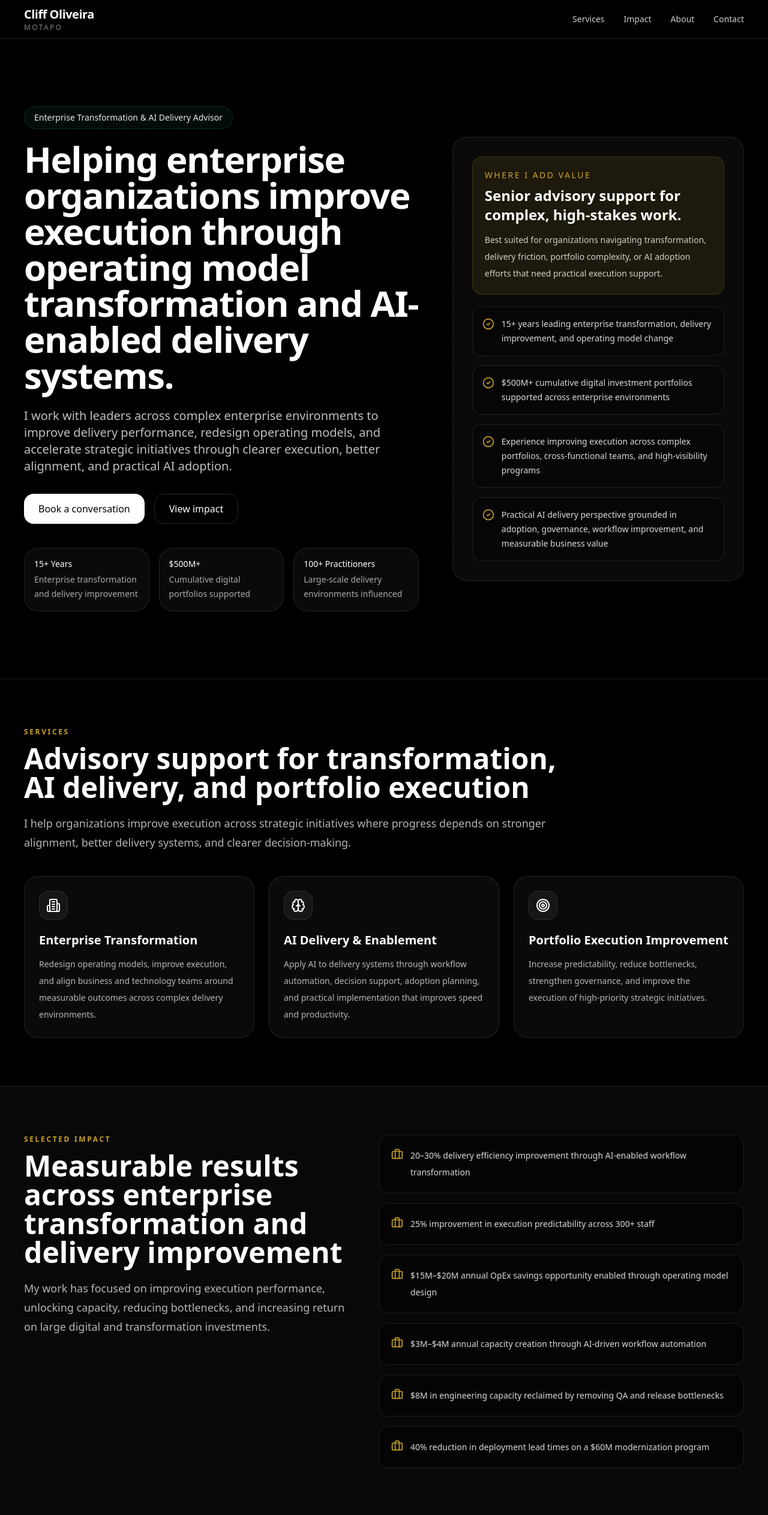
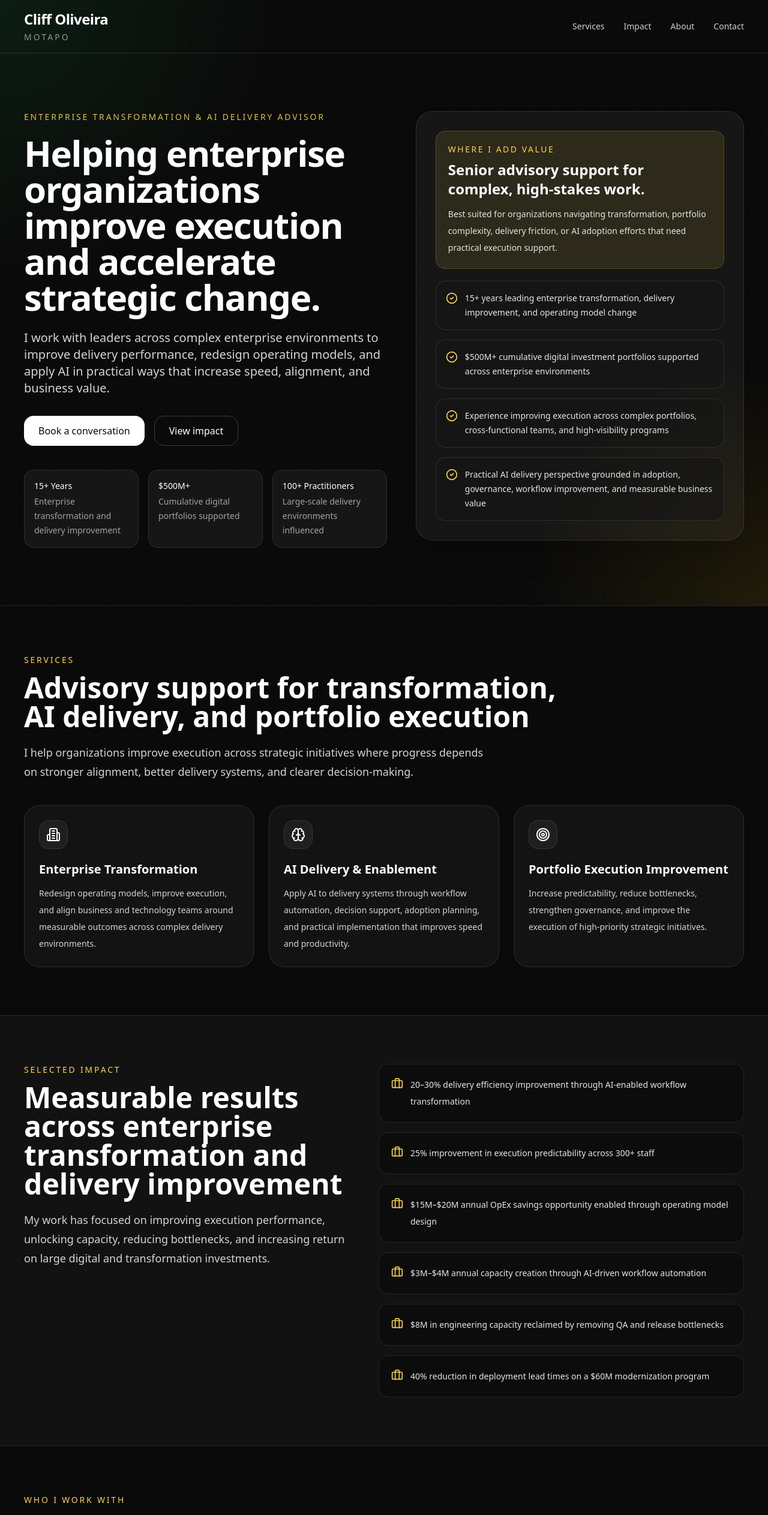
Before and after one commit to motapo-user/motapo-website, a Next.js app: page / in a window 1280 px wide. Shown: the top 2525 px of the page at 60% size. Built offline with nearby package versions, Linux system fonts and the light colour scheme.

Commit message:
Update page.tsx
Fixes to some headers and copy.

```diff
--- a/app/page.tsx
+++ b/app/page.tsx
@@ -37,6 +37,15 @@ const differentiators = [
   "Practical AI delivery perspective grounded in adoption, governance, workflow improvement, and measurable business value",
 ];
 
+const impactPoints = [
+  "20–30% delivery efficiency improvement through AI-enabled workflow transformation",
+  "25% improvement in execution predictability across 300+ staff",
+  "$15M–$20M annual OpEx savings opportunity enabled through operating model design",
+  "$3M–$4M annual capacity creation through AI-driven workflow automation",
+  "$8M in engineering capacity reclaimed by removing QA and release bottlenecks",
+  "40% reduction in deployment lead times on a $60M modernization program",
+];
+
 const credibility = [
   {
     company: "IGM Financial",
@@ -52,15 +61,6 @@ const credibility = [
   },
 ];
 
-const impactPoints = [
-  "20–30% delivery efficiency improvement through AI-enabled workflow transformation",
-  "25% improvement in execution predictability across 300+ staff",
-  "$15M–$20M annual OpEx savings opportunity enabled through operating model design",
-  "$3M–$4M annual capacity creation through AI-driven workflow automation",
-  "$8M in engineering capacity reclaimed by removing QA and release bottlenecks",
-  "40% reduction in deployment lead times on a $60M modernization program",
-];
-
 const whoIHelp = [
   "Enterprise leaders responsible for transformation, modernization, and strategic execution",
   "Organizations improving operating models, delivery systems, and cross-functional alignment",
@@ -70,65 +70,65 @@ const whoIHelp = [
 
 export default function HomePage() {
   return (
-    <main className="min-h-screen bg-black text-white">
-      <header className="sticky top-0 z-50 border-b border-white/10 bg-black/80 backdrop-blur">
-        <div className="section-shell flex h-16 items-center justify-between">
+    <main className="min-h-screen bg-neutral-950 text-white">
+      <section className="relative overflow-hidden border-b border-white/10">
+        <div className="absolute inset-0 bg-[radial-gradient(circle_at_top_left,rgba(34,197,94,0.10),transparent_28%),radial-gradient(circle_at_bottom_right,rgba(234,179,8,0.10),transparent_25%)]" />
+        <div className="absolute inset-0 opacity-20 [background-image:linear-gradient(to_right,rgba(255,255,255,0.06)_1px,transparent_1px),linear-gradient(to_bottom,rgba(255,255,255,0.06)_1px,transparent_1px)] [background-size:44px_44px]" />
+
+        <header className="relative border-b border-white/10">
+          <div className="mx-auto flex max-w-7xl items-center justify-between px-6 py-4 md:px-10">
             <div>
-            <div className="text-xl font-semibold tracking-tight">
+              <div className="text-2xl font-semibold tracking-tight">
                 Cliff Oliveira
               </div>
-            <div className="hidden text-xs uppercase tracking-[0.2em] text-white/50 sm:block">
+              <div className="mt-1 text-sm uppercase tracking-[0.22em] text-white/55">
                 Motapo
               </div>
             </div>
 
             <nav className="hidden items-center gap-8 text-sm text-white/80 md:flex">
-            <a href="#services" className="hover:text-white">
+              <a href="#services" className="transition hover:text-white">
                 Services
               </a>
-            <a href="#impact" className="hover:text-white">
+              <a href="#impact" className="transition hover:text-white">
                 Impact
               </a>
-            <a href="#about" className="hover:text-white">
+              <a href="#about" className="transition hover:text-white">
                 About
               </a>
-            <a href="#contact" className="hover:text-white">
+              <a href="#contact" className="transition hover:text-white">
                 Contact
               </a>
             </nav>
           </div>
         </header>
 
-      <section className="relative overflow-hidden border-b border-white/10">
-        <div className="grid-overlay absolute inset-0 opacity-20" />
-        <div className="section-shell relative grid gap-14 py-20 lg:grid-cols-[1.15fr_0.85fr] lg:items-center lg:py-28">
+        <div className="relative mx-auto grid max-w-7xl gap-12 px-6 py-20 md:px-10 lg:grid-cols-[1.05fr_0.95fr] lg:items-start lg:py-24">
           <div>
-            <div className="mb-5 inline-flex items-center rounded-full border border-motapo-green/30 bg-motapo-green/10 px-4 py-2 text-sm text-white/90">
+            <div className="mb-5 text-sm font-medium uppercase tracking-[0.2em] text-amber-300 opacity-90">
               Enterprise Transformation & AI Delivery Advisor
             </div>
 
-            <h1 className="max-w-5xl text-4xl font-semibold leading-tight tracking-tight md:text-6xl">
-              Helping enterprise organizations improve execution through
-              operating model transformation and AI-enabled delivery systems.
+            <h1 className="max-w-5xl text-4xl font-semibold tracking-tight md:text-6xl">
+              Helping enterprise organizations improve execution and accelerate strategic change.
             </h1>
 
-            <p className="mt-6 max-w-3xl text-lg leading-8 text-white/75 md:text-xl">
-              I work with leaders across complex enterprise environments to
-              improve delivery performance, redesign operating models, and
-              accelerate strategic initiatives through clearer execution, better
-              alignment, and practical AI adoption.
+            <p className="mt-6 max-w-3xl text-lg leading-8 text-neutral-300 md:text-xl">
+              I work with leaders across complex enterprise environments to improve delivery performance,
+              redesign operating models, and apply AI in practical ways that increase speed, alignment,
+              and business value.
             </p>
 
             <div className="mt-8 flex flex-wrap gap-4">
               <a
                 href="#contact"
-                className="inline-flex items-center rounded-2xl bg-white px-6 py-3 font-medium text-black transition hover:opacity-90"
+                className="inline-flex items-center rounded-2xl bg-white px-6 py-3 font-medium text-neutral-950 transition hover:bg-neutral-200"
               >
                 Book a conversation
               </a>
               <a
                 href="#impact"
-                className="inline-flex items-center rounded-2xl border border-white/15 px-6 py-3 font-medium text-white transition hover:bg-white/5"
+                className="inline-flex items-center rounded-2xl border border-white/20 bg-transparent px-6 py-3 font-medium text-white transition hover:bg-white/5"
               >
                 View impact
               </a>
@@ -140,9 +140,12 @@ export default function HomePage() {
                 ["$500M+", "Cumulative digital portfolios supported"],
                 ["100+ Practitioners", "Large-scale delivery environments influenced"],
               ].map(([title, text]) => (
-                <div key={title} className="card p-4">
+                <div
+                  key={title}
+                  className="rounded-2xl border border-white/10 bg-white/5 p-4 backdrop-blur"
+                >
                   <div className="text-sm font-medium text-white">{title}</div>
-                  <div className="mt-1 text-sm leading-6 text-white/65">
+                  <div className="mt-1 text-sm leading-6 text-neutral-400">
                     {text}
                   </div>
                 </div>
@@ -150,18 +153,18 @@ export default function HomePage() {
             </div>
           </div>
 
-          <div className="card p-6 md:p-8">
-            <div className="rounded-2xl border border-motapo-gold/20 bg-motapo-gold/10 p-5">
-              <div className="text-sm uppercase tracking-[0.18em] text-motapo-gold">
+          <div className="rounded-[28px] border border-white/10 bg-white/5 shadow-2xl backdrop-blur">
+            <div className="p-6 md:p-8">
+              <div className="rounded-2xl border border-amber-300/20 bg-amber-300/10 p-5">
+                <div className="text-sm uppercase tracking-[0.18em] text-amber-300">
                   Where I Add Value
                 </div>
-              <div className="mt-2 text-2xl font-semibold">
+                <div className="mt-2 text-2xl font-semibold text-white">
                   Senior advisory support for complex, high-stakes work.
                 </div>
-              <p className="mt-3 text-sm leading-7 text-white/80">
-                Best suited for organizations navigating transformation,
-                delivery friction, portfolio complexity, or AI adoption efforts
-                that need practical execution support.
+                <p className="mt-3 text-sm leading-7 text-neutral-200">
+                  Best suited for organizations navigating transformation, portfolio complexity,
+                  delivery friction, or AI adoption efforts that need practical execution support.
                 </p>
               </div>
 
@@ -169,27 +172,29 @@ export default function HomePage() {
                 {differentiators.map((item) => (
                   <div
                     key={item}
-                  className="flex items-start gap-3 rounded-2xl border border-white/10 bg-black/40 p-4"
+                    className="flex items-start gap-3 rounded-2xl border border-white/10 bg-neutral-900/70 p-4"
                   >
-                  <CheckCircle2 className="mt-0.5 h-5 w-5 shrink-0 text-motapo-gold" />
-                  <p className="text-sm leading-6 text-white/85">{item}</p>
+                    <CheckCircle2 className="mt-0.5 h-5 w-5 shrink-0 text-amber-300" />
+                    <p className="text-sm leading-6 text-neutral-200">{item}</p>
                   </div>
                 ))}
               </div>
             </div>
           </div>
+        </div>
       </section>
 
-      <section id="services" className="section-shell py-20">
+      <section id="services" className="mx-auto max-w-7xl px-6 py-20 md:px-10">
         <div className="max-w-4xl">
-          <div className="eyebrow">Services</div>
+          <div className="text-sm font-medium uppercase tracking-[0.2em] text-amber-300">
+            Services
+          </div>
           <h2 className="mt-3 text-3xl font-semibold md:text-5xl">
             Advisory support for transformation, AI delivery, and portfolio execution
           </h2>
-          <p className="mt-5 text-lg leading-8 text-white/70">
-            I help organizations improve execution across strategic initiatives
-            where progress depends on stronger alignment, better delivery
-            systems, and clearer decision-making.
+          <p className="mt-5 max-w-3xl text-lg leading-8 text-neutral-300">
+            I help organizations improve execution across strategic initiatives where progress
+            depends on stronger alignment, better delivery systems, and clearer decision-making.
           </p>
         </div>
 
@@ -197,34 +202,37 @@ export default function HomePage() {
           {services.map((service) => {
             const Icon = service.icon;
             return (
-              <div key={service.title} className="card p-6">
+              <div
+                key={service.title}
+                className="rounded-[26px] border border-white/10 bg-white/[0.04]"
+              >
+                <div className="p-6">
                   <div className="flex h-12 w-12 items-center justify-center rounded-2xl border border-white/10 bg-white/5">
                     <Icon className="h-6 w-6" />
                   </div>
                   <h3 className="mt-5 text-xl font-semibold">{service.title}</h3>
-                <p className="mt-3 text-sm leading-7 text-white/70">
+                  <p className="mt-3 text-sm leading-7 text-neutral-300">
                     {service.description}
                   </p>
+                </div>
               </div>
             );
           })}
         </div>
       </section>
 
-      <section
-        id="impact"
-        className="border-y border-white/10 bg-white/[0.03]"
-      >
-        <div className="section-shell grid gap-10 py-20 lg:grid-cols-[0.95fr_1.05fr]">
+      <section id="impact" className="border-y border-white/10 bg-white/[0.03]">
+        <div className="mx-auto grid max-w-7xl gap-10 px-6 py-20 md:px-10 lg:grid-cols-[0.95fr_1.05fr]">
           <div>
-            <div className="eyebrow">Selected Impact</div>
+            <div className="text-sm font-medium uppercase tracking-[0.2em] text-amber-300">
+              Selected Impact
+            </div>
             <h2 className="mt-3 text-3xl font-semibold md:text-5xl">
               Measurable results across enterprise transformation and delivery improvement
             </h2>
-            <p className="mt-5 text-lg leading-8 text-white/70">
-              My work has focused on improving execution performance, unlocking
-              capacity, reducing bottlenecks, and increasing return on large
-              digital and transformation investments.
+            <p className="mt-5 max-w-2xl text-lg leading-8 text-neutral-300">
+              My work has focused on improving execution performance, unlocking capacity,
+              reducing bottlenecks, and increasing return on large digital and transformation investments.
             </p>
           </div>
 
@@ -232,11 +240,11 @@ export default function HomePage() {
             {impactPoints.map((item) => (
               <div
                 key={item}
-                className="rounded-2xl border border-white/10 bg-black/40 p-5"
+                className="rounded-2xl border border-white/10 bg-neutral-950/70 p-5"
               >
                 <div className="flex items-start gap-3">
-                  <Briefcase className="mt-0.5 h-5 w-5 shrink-0 text-motapo-gold" />
-                  <p className="text-sm leading-7 text-white/85">{item}</p>
+                  <Briefcase className="mt-0.5 h-5 w-5 shrink-0 text-amber-300" />
+                  <p className="text-sm leading-7 text-neutral-200">{item}</p>
                 </div>
               </div>
             ))}
@@ -244,89 +252,102 @@ export default function HomePage() {
         </div>
       </section>
 
-      <section className="section-shell py-20">
+      <section className="mx-auto max-w-7xl px-6 py-20 md:px-10">
         <div className="max-w-4xl">
-          <div className="eyebrow">Who I Work With</div>
+          <div className="text-sm font-medium uppercase tracking-[0.2em] text-amber-300">
+            Who I Work With
+          </div>
           <h2 className="mt-3 text-3xl font-semibold md:text-5xl">
             Support for leaders navigating transformation, execution, and change
           </h2>
-          <p className="mt-5 text-lg leading-8 text-white/70">
-            Especially relevant for enterprise environments where initiatives
-            are important, visible, and difficult to move forward.
+          <p className="mt-5 max-w-3xl text-lg leading-8 text-neutral-300">
+            Especially relevant for enterprise environments where initiatives are important,
+            visible, and difficult to move forward.
           </p>
         </div>
 
         <div className="mt-10 grid gap-6 md:grid-cols-2">
           {whoIHelp.map((item) => (
-            <div key={item} className="card p-6">
-              <p className="text-sm leading-7 text-white/80">{item}</p>
+            <div
+              key={item}
+              className="rounded-[26px] border border-white/10 bg-white/[0.04]"
+            >
+              <div className="p-6">
+                <p className="text-sm leading-7 text-neutral-300">{item}</p>
+              </div>
             </div>
           ))}
         </div>
       </section>
 
-      <section id="about" className="section-shell py-20">
+      <section id="about" className="mx-auto max-w-7xl px-6 py-20 md:px-10">
         <div className="max-w-4xl">
-          <div className="eyebrow">Experience</div>
+          <div className="text-sm font-medium uppercase tracking-[0.2em] text-amber-300">
+            Experience
+          </div>
           <h2 className="mt-3 text-3xl font-semibold md:text-5xl">
             Enterprise experience in transformation, delivery, and operating model improvement
           </h2>
-          <p className="mt-5 text-lg leading-8 text-white/70">
-            Experience spans financial services, pensions, payments, digital
-            product organizations, and large-scale portfolio environments where
-            execution, governance, and business alignment directly affect
-            outcomes.
+          <p className="mt-5 max-w-3xl text-lg leading-8 text-neutral-300">
+            Experience spans financial services, pensions, payments, digital product organizations,
+            and large-scale portfolio environments where execution, governance, and business alignment directly affect outcomes.
           </p>
         </div>
 
         <div className="mt-10 grid gap-6 md:grid-cols-3">
           {credibility.map((item) => (
-            <div key={item.company} className="card p-6">
+            <div
+              key={item.company}
+              className="rounded-[26px] border border-white/10 bg-white/[0.04]"
+            >
+              <div className="p-6">
                 <div className="text-lg font-semibold">{item.company}</div>
-              <p className="mt-3 text-sm leading-7 text-white/70">
-                {item.text}
-              </p>
+                <p className="mt-3 text-sm leading-7 text-neutral-300">{item.text}</p>
+              </div>
             </div>
           ))}
         </div>
 
-        <div className="mt-12 card p-8">
-          <div className="eyebrow">About Cliff Oliveira</div>
-          <h3 className="mt-3 text-3xl font-semibold">
+        <div className="mt-12 rounded-[26px] border border-white/10 bg-white/[0.04]">
+          <div className="p-8">
+            <div className="text-sm font-medium uppercase tracking-[0.2em] text-amber-300">
+              About Cliff Oliveira
+            </div>
+            <h3 className="mt-3 text-3xl font-semibold md:text-4xl">
               Enterprise Transformation & AI Delivery Advisor
             </h3>
-          <p className="mt-5 max-w-4xl text-lg leading-8 text-white/75">
-            I help organizations improve execution across complex strategic
-            initiatives through operating model redesign, delivery system
-            improvement, AI-enabled workflow transformation, and stronger
-            cross-functional alignment. My focus is on creating measurable
-            business outcomes in environments where complexity, scale, and
-            stakeholder dynamics make progress difficult.
+            <p className="mt-5 max-w-4xl text-lg leading-8 text-neutral-200">
+              I help organizations improve execution across complex strategic initiatives through
+              operating model redesign, delivery system improvement, AI-enabled workflow transformation,
+              and stronger cross-functional alignment. My focus is on creating measurable business outcomes
+              in environments where complexity, scale, and stakeholder dynamics make progress difficult.
             </p>
+          </div>
         </div>
       </section>
 
       <section
         id="contact"
-        className="border-t border-white/10 bg-gradient-to-br from-motapo-green/10 via-transparent to-motapo-gold/10"
+        className="border-t border-white/10 bg-gradient-to-br from-emerald-400/10 via-transparent to-amber-300/10"
       >
-        <div className="section-shell grid gap-10 py-20 lg:grid-cols-[1fr_auto] lg:items-center">
+        <div className="mx-auto grid max-w-7xl gap-10 px-6 py-20 md:px-10 lg:grid-cols-[1fr_auto] lg:items-center">
           <div>
-            <div className="eyebrow">Contact</div>
+            <div className="text-sm font-medium uppercase tracking-[0.2em] text-amber-300">
+              Contact
+            </div>
             <h2 className="mt-3 text-3xl font-semibold md:text-5xl">
               Let’s talk about the work that needs to move.
             </h2>
-            <p className="mt-5 max-w-2xl text-lg leading-8 text-white/75">
-              Whether you are improving a delivery model, leading a
-              transformation effort, or exploring how AI can accelerate
-              execution, I’d be glad to connect.
+            <p className="mt-5 max-w-2xl text-lg leading-8 text-neutral-200">
+              Whether you are improving a delivery model, leading a transformation effort,
+              or exploring how AI can accelerate execution, I’d be glad to connect.
             </p>
           </div>
 
           <div className="flex flex-wrap gap-4">
             <a
               href="mailto:cliff@motapo.com"
-              className="inline-flex items-center rounded-2xl bg-white px-6 py-3 font-medium text-black transition hover:opacity-90"
+              className="inline-flex items-center rounded-2xl bg-white px-6 py-3 font-medium text-neutral-950 transition hover:bg-neutral-200"
             >
               <Mail className="mr-2 h-4 w-4" />
               Email Cliff
@@ -335,7 +356,7 @@ export default function HomePage() {
               href="https://www.linkedin.com/in/cliffo/"
               target="_blank"
               rel="noreferrer"
-              className="inline-flex items-center rounded-2xl border border-white/15 px-6 py-3 font-medium text-white transition hover:bg-white/5"
+              className="inline-flex items-center rounded-2xl border border-white/20 bg-transparent px-6 py-3 font-medium text-white transition hover:bg-white/5"
             >
               <Linkedin className="mr-2 h-4 w-4" />
               LinkedIn
@@ -345,7 +366,7 @@ export default function HomePage() {
       </section>
 
       <footer className="border-t border-white/10">
-        <div className="section-shell flex flex-col gap-3 py-8 text-sm text-white/55 md:flex-row md:items-center md:justify-between">
+        <div className="mx-auto flex max-w-7xl flex-col gap-3 px-6 py-8 text-sm text-white/55 md:flex-row md:items-center md:justify-between md:px-10">
           <p>© {new Date().getFullYear()} Motapo. All rights reserved.</p>
           <a
             href="#"
```
Lines whose indentation alone changed are shown as unchanged.
